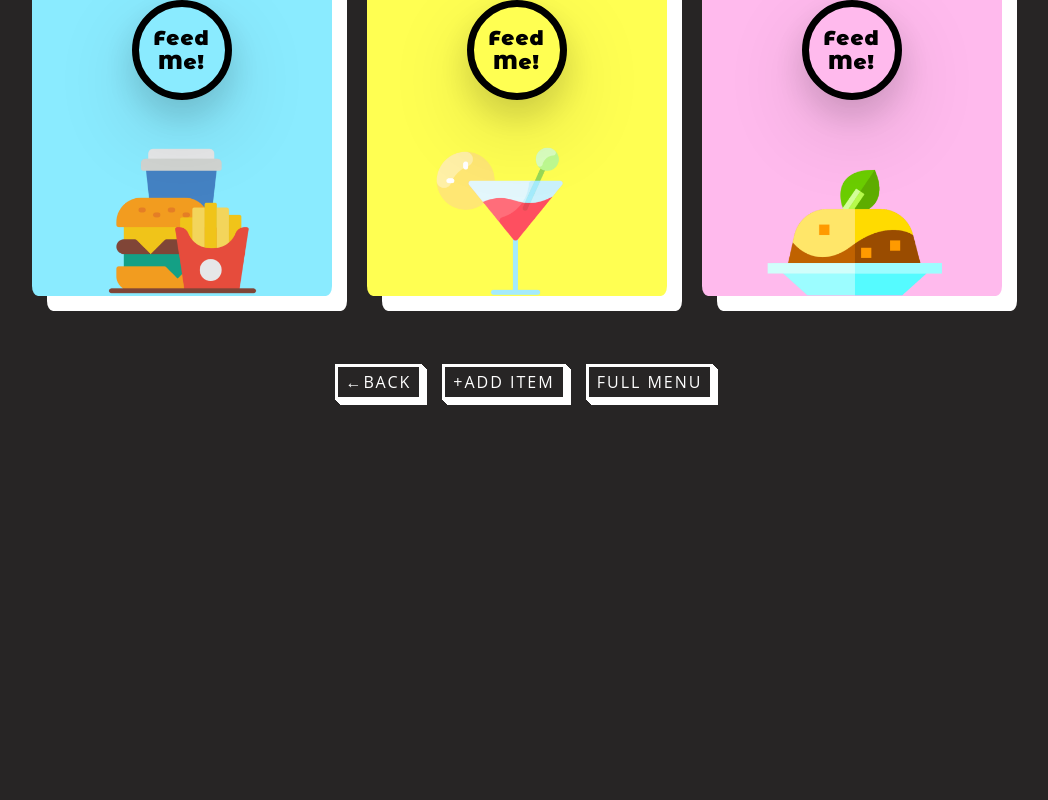
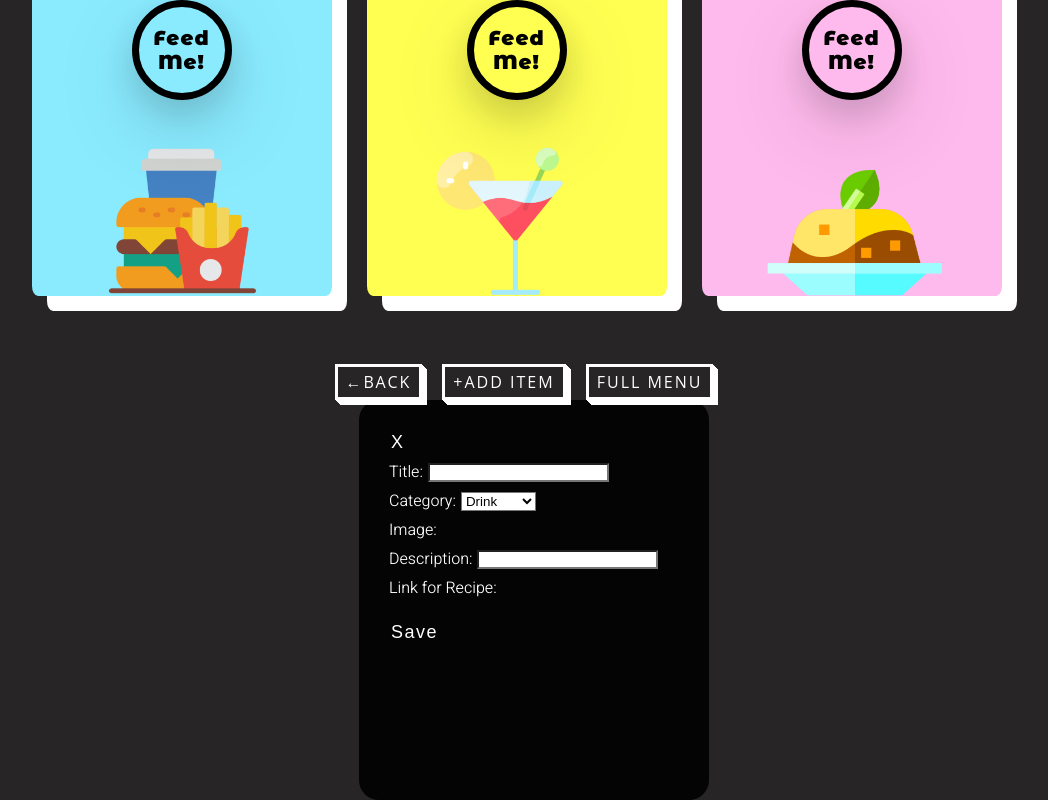
Before and after one commit to Thiratikan/FeedMe, a React (Create React App) app: page /feedtime in a window 1280 px wide. Shown: the part 403-1203 px from the top of the page, without its empty margins (106-1154 px from the left). Before the commit the page ends 863 px from the top, so only its background shows below. Built offline with nearby package versions, Linux system fonts and the light colour scheme; a web font is replaced by a local one.

Commit message:
update add item model box style

```diff
--- a/src/AddItemModelbox.js
+++ b/src/AddItemModelbox.js
@@ -1,7 +1,40 @@
 import React from "react";
+import { BoxStyle, Div, ButtonSection } from "./styles/AddItemModelbox-styled";
 
-function AddItemModelbox() {
-  return <div>AddItemModelbox</div>;
+function AddItemModelbox(open, children, onClose) {
+  if (!open) return null;
+  return (
+    <BoxStyle>
+      <button onClick={onClose}>X</button>
+
+      <Div>
+        <label>Title:</label>
+        <input type="text" id="title" name="title" />
+      </Div>
+      <Div>
+        <label>Category:</label>
+        <select id="category">
+          <option>Drink</option>
+          <option>Food</option>
+          <option>Dessert</option>
+        </select>
+      </Div>
+      <Div>
+        <label>Image:</label>
+      </Div>
+      <Div>
+        <label>Description:</label>
+        <input type="text" id="desc" name="desc" />
+      </Div>
+      <Div>
+        <label>Link for Recipe:</label>
+      </Div>
+
+      <ButtonSection>
+        <button>Save</button>
+      </ButtonSection>
+    </BoxStyle>
+  );
 }
 
 export default AddItemModelbox;
--- a/src/Feedtime.js
+++ b/src/Feedtime.js
@@ -1,9 +1,10 @@
 import React, { useState } from "react";
 import { useNavigate } from "react-router-dom";
-import { StyledFeedTime, Div, PageCover } from "./styles/Feedtime-styled";
+import { StyledFeedTime, Div } from "./styles/Feedtime-styled";
 import { Button } from "./styles/Button-styled";
 import { BtnFeedMe } from "./styles/BTNfeedMe";
 import ModelBox from "./ModelBox";
+import AddItemModelbox from "./AddItemModelbox";
 
 function Feedtime() {
   const [isOpen, setIsOpen] = useState(false);
@@ -12,7 +13,7 @@ function Feedtime() {
   let navigate = useNavigate();
 
   return (
-    <PageCover>
+    <>
       <StyledFeedTime>
         <Div>
           <h1>Choose</h1>
@@ -88,7 +89,7 @@ function Feedtime() {
             &#8592;Back
           </Button>
 
-          <Button bc="#ffffff" color="#ffffff">
+          <Button bc="#ffffff" color="#ffffff" onClick={() => setIsOpen(true)}>
             &#43;Add Item
           </Button>
 
@@ -110,7 +111,14 @@ function Feedtime() {
           setIsOpen(false);
         }}
       />
-    </PageCover>
+
+      <AddItemModelbox
+        open={isOpen}
+        onClose={() => {
+          setIsOpen(false);
+        }}
+      />
+    </>
   );
 }
 
--- a/src/ModelBox.js
+++ b/src/ModelBox.js
@@ -2,7 +2,7 @@ import React from "react";
 import { BoxStyle, OverlayStyle } from "./styles/ModelBox-styled";
 import RandomItem from "./RandomItem";
 
-function ModelBox({ open, children, onClose, itemType }) {
+function ModelBox({ open, onClose, itemType }) {
   if (!open) return null;
 
   return (
@@ -10,9 +10,8 @@ function ModelBox({ open, children, onClose, itemType }) {
       <OverlayStyle>
         <BoxStyle>
           <RandomItem itemType={itemType} />
-          <button onClick={RandomItem}>FEED MORE&#10084;</button>
+          {/* <button onClick={RandomItem}>FEED MORE&</button> */}
           <button onClick={onClose}>Close</button>
-          {children}
         </BoxStyle>
       </OverlayStyle>
     </>
--- a/src/index.css
+++ b/src/index.css
@@ -6,6 +6,7 @@
 @import url("https://fonts.googleapis.com/css2?family=Monoton&display=swap");
 @import url("https://fonts.googleapis.com/css2?family=Rajdhani&display=swap");
 @import url("https://fonts.googleapis.com/css2?family=Bungee&display=swap");
+@import url("https://fonts.googleapis.com/css2?family=Heebo:wght@300&display=swap");
 
 * {
   margin: 0;
--- /dev/null
+++ b/src/styles/AddItemModelbox-styled.js
@@ -0,0 +1,66 @@
+import styled from "styled-components";
+
+export const BoxStyle = styled.div`
+  font-family: "Heebo", sans-serif;
+  padding: 30px;
+  color: white;
+  background: rgba(0, 0, 0, 0.9);
+  border-radius: 20px;
+  width: 350px;
+  height: 400px;
+  transition: fixed;
+  margin-left: auto;
+  margin-right: auto;
+  header {
+    margin: 0;
+    background-color: transparent;
+    text-align: right;
+  }
+  body {
+    text-align: left;
+    background-color: transparent;
+    margin-top: 10px;
+  }
+
+  button {
+    font-size: 18px;
+    color: white;
+    text-decoration: none;
+    background-color: transparent;
+    border-color: transparent;
+    cursor: pointer;
+    letter-spacing: 1.5px;
+  }
+  div {
+    background-color: transparent;
+  }
+  label {
+    background-color: transparent;
+  }
+  select {
+    color: black;
+    background-color: white;
+    width: 75px;
+  }
+  input {
+    color: black;
+    background-color: white;
+  }
+`;
+
+export const Div = styled.div`
+  background-color: transparent;
+  margin-top: 5px;
+  margin-bottom: 5px;
+
+  input,
+  select {
+    margin-left: 5px;
+  }
+`;
+
+export const ButtonSection = styled.div`
+  margin-top: 20px;
+  button {
+  }
+`;
```
